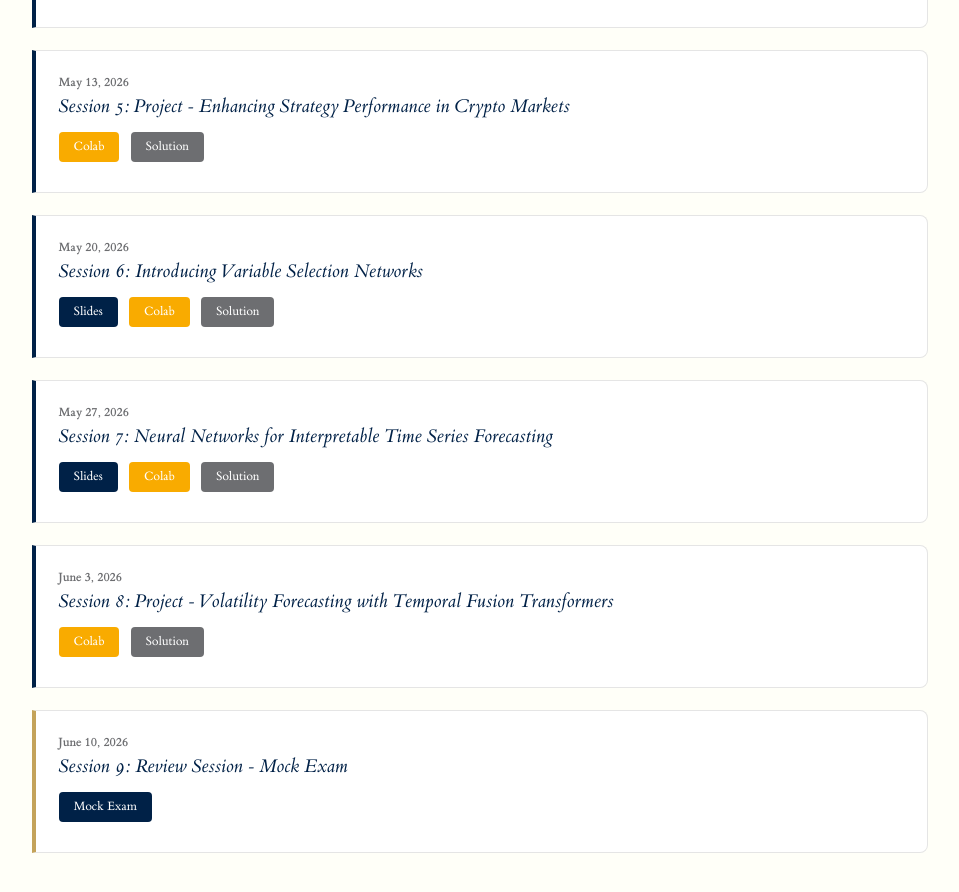
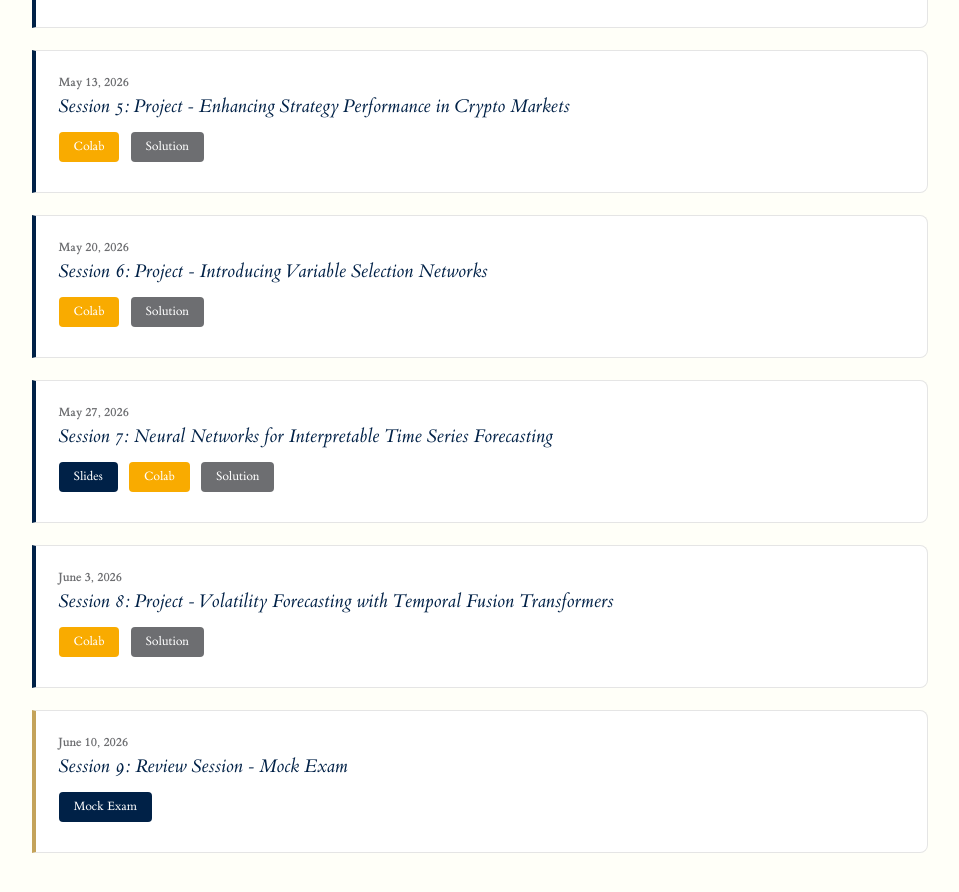
Before and after one commit to hm-ai/BUSI70575, a Jekyll site: the page built from syllabus.md, in a window 1280 px wide and 900 px high, scrolled down 1012 px. Shown: the top 892 px of the window, without its empty margins (160-1119 px from the left). Built offline with Jekyll 4.4.1, drawn with Linux system fonts in a browser that asks for light colours.

Commit message:
Mark Session 6 as a Project and drop missing slides link
Co-Authored-By: Claude Opus 4.6 (1M context) <noreply@anthropic.com>

```diff
--- a/syllabus.md
+++ b/syllabus.md
@@ -75,9 +75,8 @@ permalink: /syllabus/
 
     <div class="week-card">
       <div class="week-date">May 20, 2026</div>
-      <h3>Session 6: Introducing Variable Selection Networks</h3>
+      <h3>Session 6: Project - Introducing Variable Selection Networks</h3>
       <div class="materials">
-        <a href="{{ site.baseurl }}/Lectures/Session_6/Lecture_6.pdf" class="btn">Slides</a>
         <a href="https://colab.research.google.com/drive/1cdPc8iDXwXOVKBRhC68OOQlGr3Y6287i?usp=sharing" class="btn btn-colab">Colab</a>
         <a href="https://colab.research.google.com/drive/1_wQoRnnKuuVVQvN-dhVUulgaJM7MQCXI?usp=sharing" class="btn btn-solution">Solution</a>
       </div>
```
